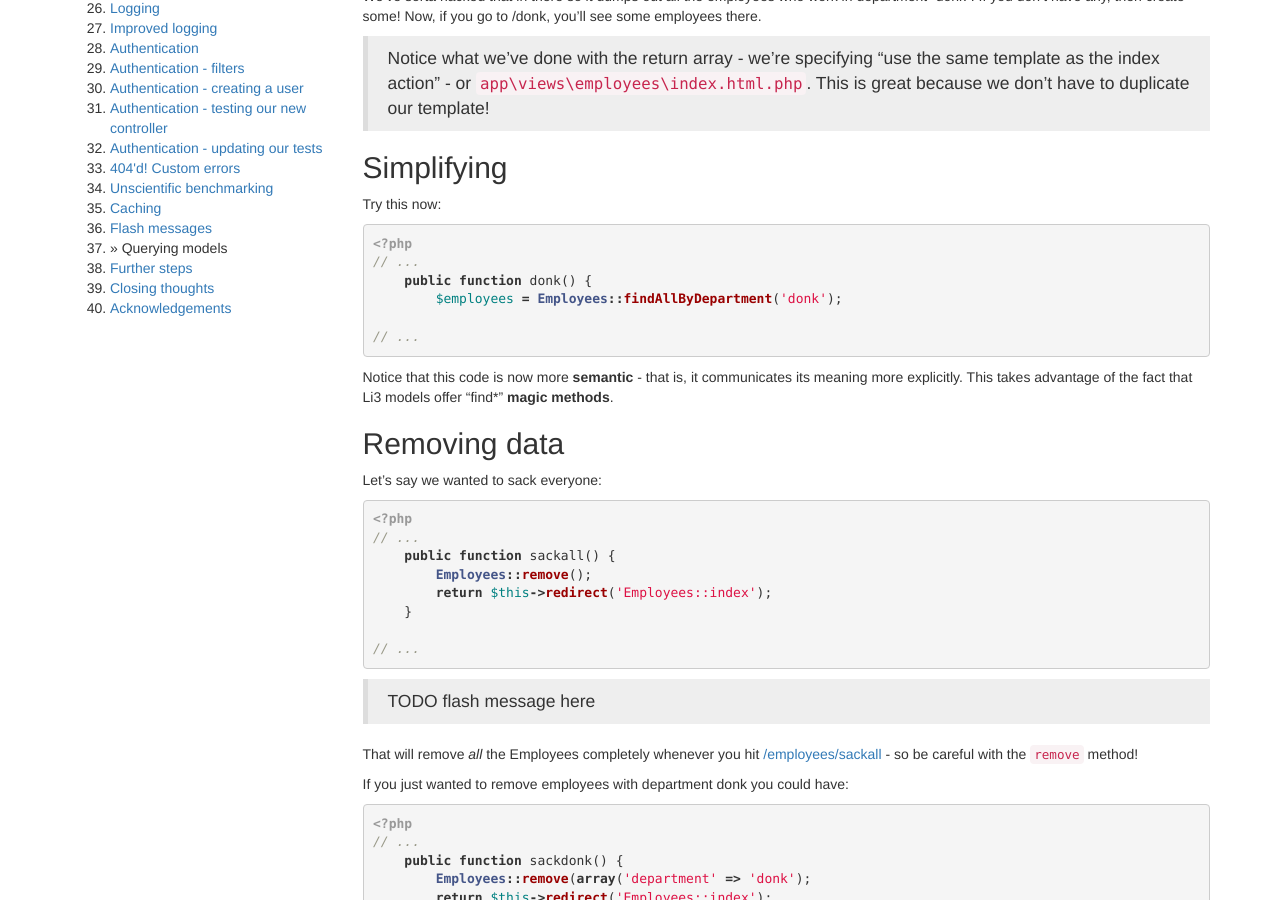
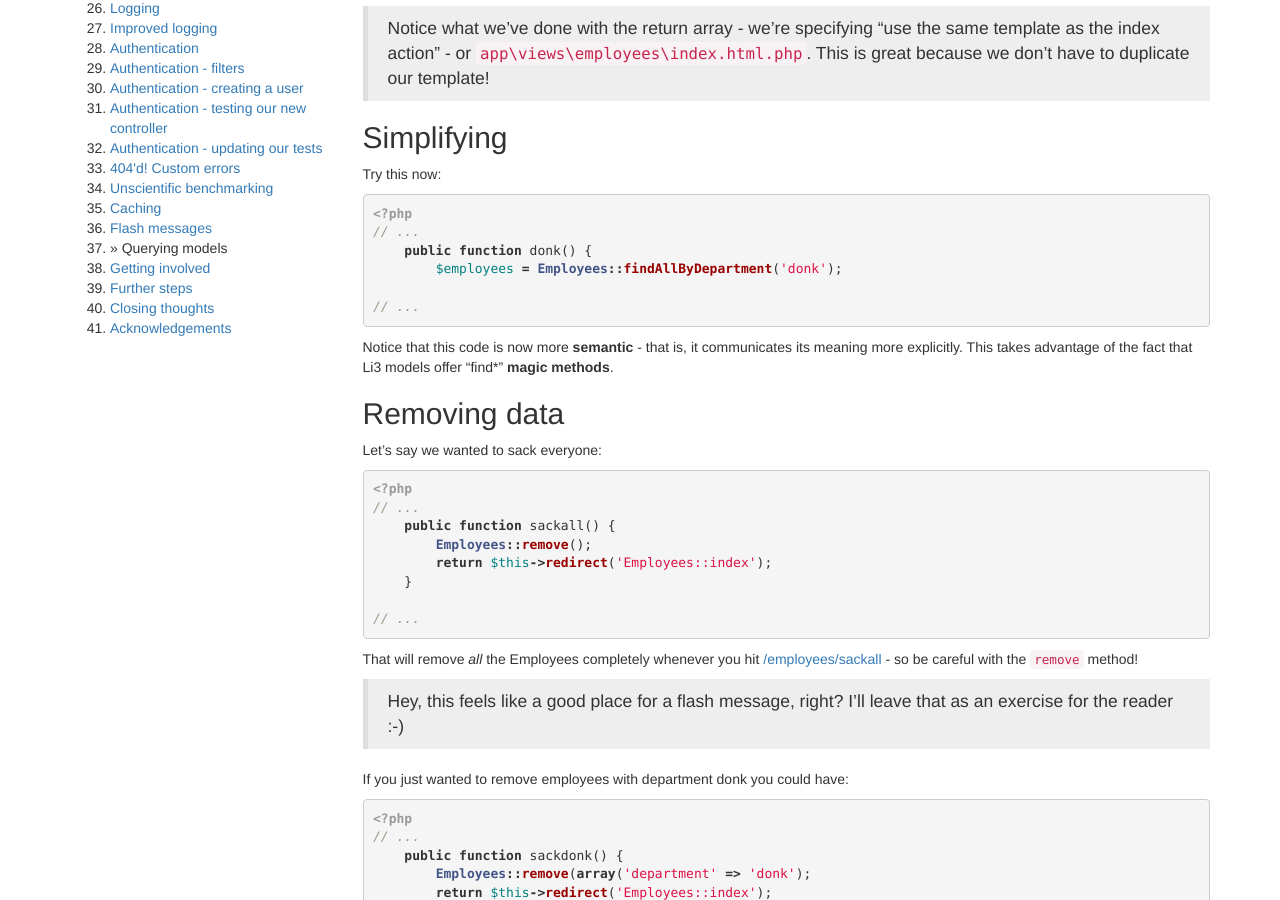
Before and after one commit to gavD/step-by-step-web-apps-with-lithium-php, a Jekyll site: the page built from _posts/2010-10-19-querying-models.markdown, in a window 1280 px wide and 900 px high, scrolled down 641 px. Built offline with Jekyll 4.4.1, drawn with Linux system fonts in a browser that asks for light colours; nearby versions of some CDN libraries; Markdown is read by kramdown in place of the engine named in the settings.

Commit message:
WIP on getting involved

```diff
--- a/_posts/2010-10-19-querying-models.markdown
+++ b/_posts/2010-10-19-querying-models.markdown
@@ -8,8 +8,6 @@ We've built a complete application, but that's far from the whole story! We've g
 Lithium's models have a fair amount of reasonably powerful methods that use a bit of magic. Let's try some out!
 
 We're going to create a new action on the user controller to allow us to look at a specific department. Open up `app/controllers/EmployeesController.php` and add the following method:
-
-// TODO
 
 {% highlight php %}
 <?php
@@ -64,9 +62,9 @@ Let's say we wanted to sack everyone:
 // ...
 {% endhighlight %}
 
-> TODO flash message here
+That will remove _all_ the Employees completely whenever you hit [/employees/sackall](http://employee-rolodex.localhost/employees/sackall) - so be careful with the `remove` method!
 
-That will remove _all_ the Employees completely whenever you hit [/employees/sackall](http://employee-rolodex.localhost/employees/sackall) - so be careful with the `remove` method!
+> Hey, this feels like a good place for a flash message, right? I'll leave that as an exercise for the reader :-)
 
 If you just wanted to remove employees with department donk you could have:
 
--- a/_posts/2010-10-22-flash-messages.markdown
+++ b/_posts/2010-10-22-flash-messages.markdown
@@ -103,7 +103,6 @@ Do you see it? It's a bit difficult to see! Let's give it some styling. Create a
 
 This is very basic styling - we can, of course, give it a different class based on what TYPE of message it is (e.g. red for errors and so forth) but this will do us for now :-) See `libraries/li3_flash_message/app/views/elements/flash_message.html.php` for an example of how to do that.
 
-> For more information on writing Helpers in Lithium, see [this post from Michael Ni
-tschinger](http://nitschinger.at/Write-your-own-Helper-with-Lithium)
+> For more information on writing Helpers in Lithium, see [this post from Michael Nitschinger](http://nitschinger.at/Write-your-own-Helper-with-Lithium)
 
 This is just one way of doing Flash messages with a small library I found browsing the Internet. Feel free to experiment, and it's always worth reading the source of anything you use! I wrote a blog post about trusting the libraries you use a few years back, I'd recommend scanning through it!
```
Also changed, not shown: _posts/2009-05-05-getting-involved.markdown (added, +13 -0 lines).
